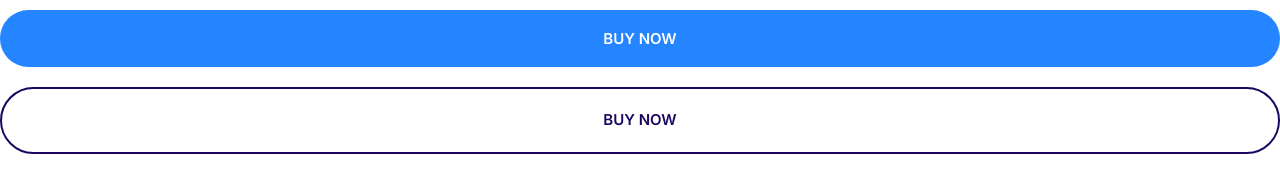
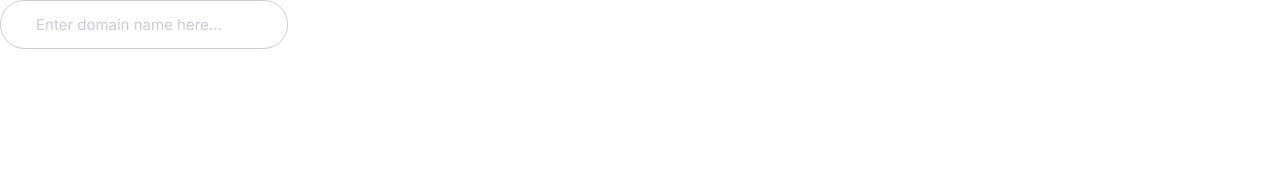
Before and after one commit to FuTuRegOd-88/Moshify, a plain HTML site: page index.html in a window 1280 px wide. Drawn offline with Linux system fonts and the light colour scheme.

Commit message:
Input component has been made.

```diff
--- a/css/styles.css
+++ b/css/styles.css
@@ -238,3 +238,23 @@ a {
         font-size: 1.5rem;
     }
 }
+
+/*Inputs*/
+.input {
+    border-radius: 30px;
+    border: 1px solid #ccc;
+    color: var(--color-headings);
+    font-size: 2rem;
+    outline: 0;
+    padding: 1.5rem 3.5rem;
+}
+
+::placeholder {
+    color: #cdcbd7;
+}
+
+@media screen and (min-width: 1024px) {
+    .input {
+        font-size: 1.5rem;
+    }
+}
--- a/index.html
+++ b/index.html
@@ -15,8 +15,7 @@
     <link rel="stylesheet" href="/css/styles.css" />
   </head>
   <body>
-    <button class="btn btn--primary btn--block">Buy Now</button>
-    <a href="#" class="btn btn--outline btn--block">Buy Now</a>
+    <input type="text" class="input" placeholder="Enter domain name here...">
     </span>
   </body>
 </html>
```
